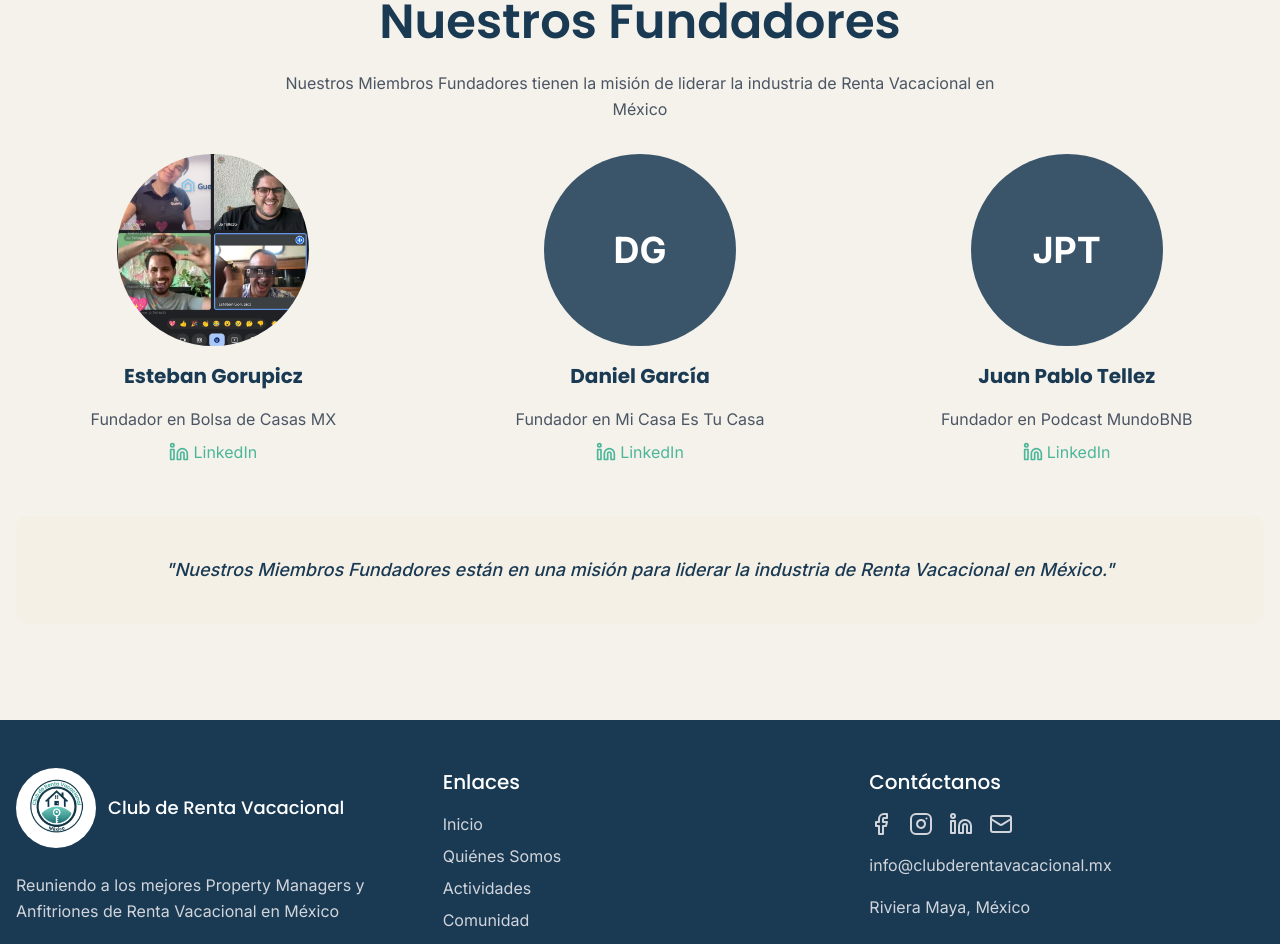
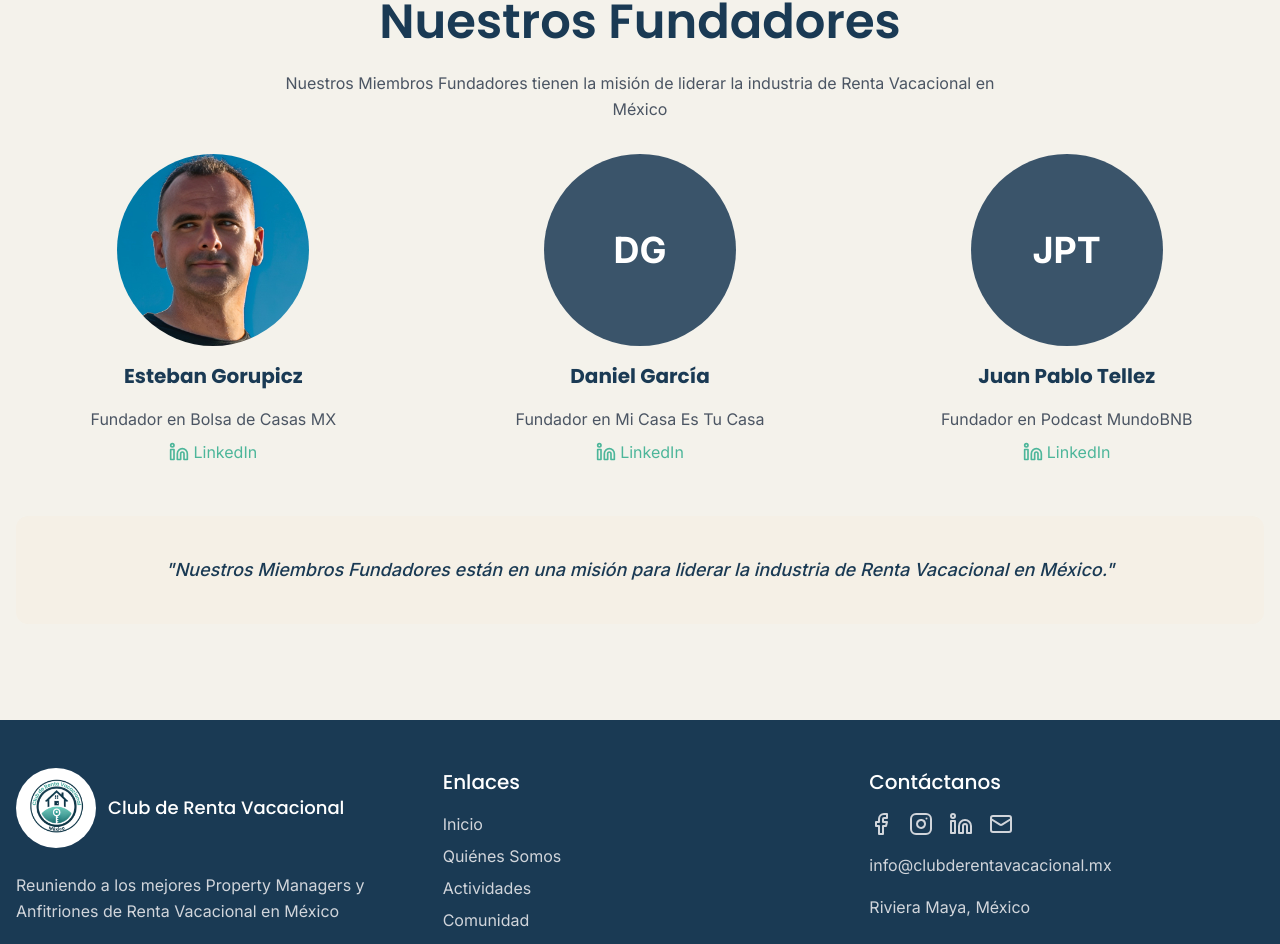
Before and after one commit to gorupicz/cahusamex, a React (Vite) app: page /about in a window 1280 px wide. Shown: the part 2144-3088 px from the top of the page. Built offline with nearby package versions, Linux system fonts and the light colour scheme.

Commit message:
Add Esteban Gorupicz photo
Add photo for Esteban Gorupicz in the team member section.

```diff
--- a/src/pages/About.tsx
+++ b/src/pages/About.tsx
@@ -1,4 +1,3 @@
-
 import Navbar from '@/components/Navbar';
 import Footer from '@/components/Footer';
 import Hero from '@/components/Hero';
@@ -93,7 +92,7 @@ const About = () => {
               <TeamMember
                 name="Esteban Gorupicz"
                 title="Fundador en Bolsa de Casas MX"
-                image="/public/lovable-uploads/40eab1c4-247b-49be-b5f4-085658d5a3af.png"
+                image="/public/lovable-uploads/62baccbb-2b06-41a9-94ef-25000732b6cf.png"
                 linkedIn="https://www.linkedin.com/in/gorupicz/"
               />
               <TeamMember
--- a/src/pages/Index.tsx
+++ b/src/pages/Index.tsx
@@ -139,7 +139,7 @@ const Index = () => {
             <TeamMember
               name="Esteban Gorupicz"
               title="Fundador en Bolsa de Casas MX"
-              image="/public/lovable-uploads/40eab1c4-247b-49be-b5f4-085658d5a3af.png"
+              image="/public/lovable-uploads/62baccbb-2b06-41a9-94ef-25000732b6cf.png"
               linkedIn="https://www.linkedin.com/in/gorupicz/"
             />
             <TeamMember
```
Also changed, not shown: public/lovable-uploads/62baccbb-2b06-41a9-94ef-25000732b6cf.png (added).
